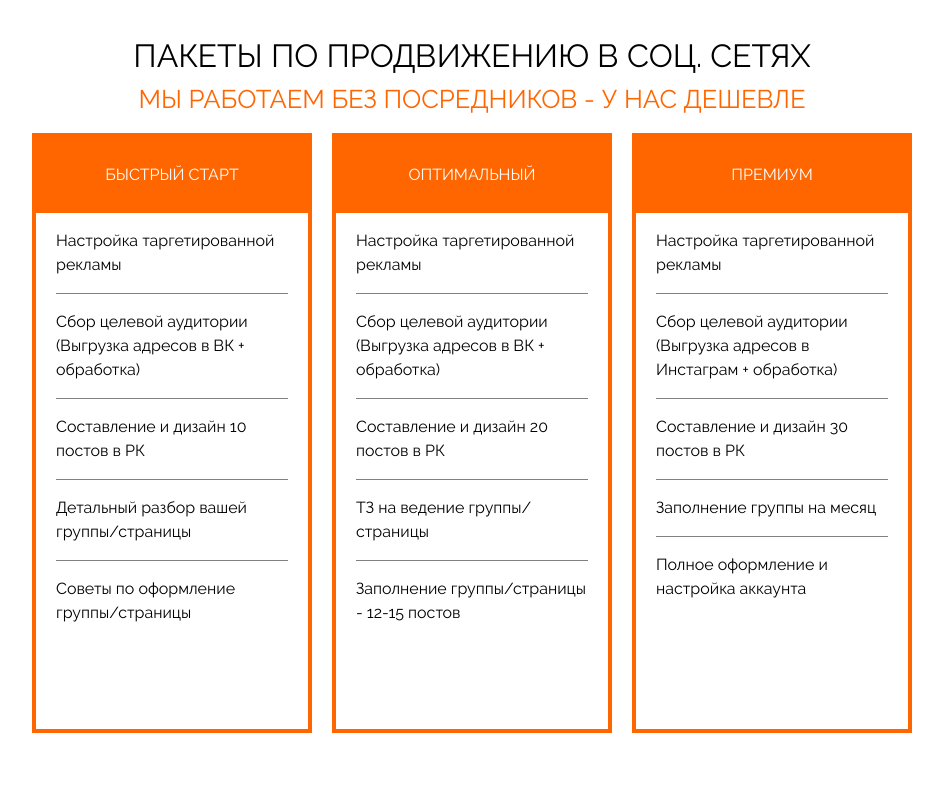
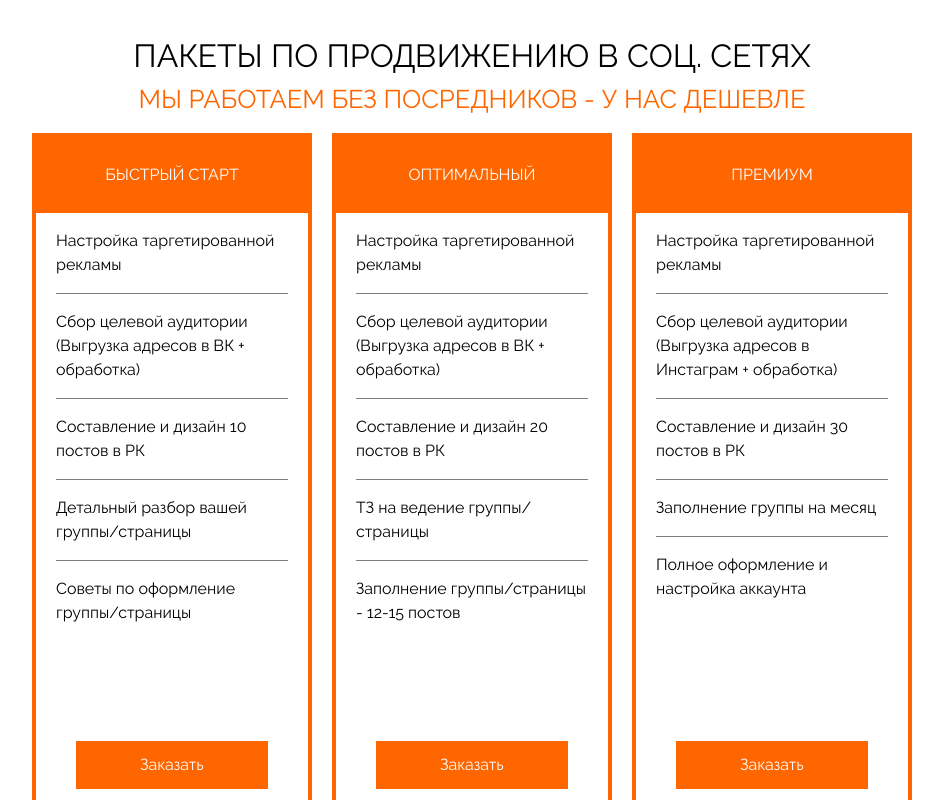
Before and after one commit to nlv/promote, a plain HTML site: page promote-vk.html in a window 1280 px wide. Shown: the part 3380-4180 px from the top of the page, without its empty margins (168-1111 px from the left). Drawn offline with nearby package versions, Linux system fonts and the light colour scheme.

Commit message:
кнопка заказать на пакетах соц. сети

```diff
--- a/css/main.css
+++ b/css/main.css
@@ -511,7 +511,9 @@ body
 .package-card
 {
   width        : 280px;
-  height       : 600px;
+  height       : 680px;
+  position     : relative;
+  align-items  : center;
   border-color : #ff6600;
   border-width : 4px;
   border-style : solid;
@@ -547,20 +549,26 @@ body
   border-bottom-width : 0;
 }
 
-.package-card p:first-of-type
+.package-card .callback-simple
 {
-  border           : inherit inherit inherit;
-  background-color : inherit;
-  padding-top      : 15px;
+  position : absolute;
+  bottom   : 20px;
+  left     : 0px;
+  width    : 100%;
 }
 
-.package-card p
+.package-card .callback-simple a
 {
-  font-size   : 1.6em;
-  padding-top : 10px;
-  text-align  : justify;
-  text-indent : 20px;
-  line-height : 1.19999em;
+  display          : block;
+  margin-left      : 40px;
+  margin-right     : 40px;
+  padding-top      : 1rem;
+  padding-bottom   : 1rem;
+  background-color : #ff6600;
+  color            : #ffffff;
+  text-align       : center;
+  font-size        : 1rem;
+  text-decoration  : none;
 }
 
 .service-item
--- a/promote-vk.html
+++ b/promote-vk.html
@@ -277,6 +277,14 @@
                     <li>Детальный разбор вашей группы/страницы </li>
                     <li>Советы по оформление группы/страницы</li>
                 </ul>
+
+                <div class="callback-simple">
+                    <a target="_self" href="#">
+                        <span class="callback-text">
+                            Заказать
+                        </span>
+                    </a>
+                </div>
             </div>
 
             <div class="package-card">
@@ -288,6 +296,14 @@
                     <li>ТЗ на ведение группы/страницы</li>
                     <li>Заполнение группы/страницы - 12-15 постов</li>
                 </ul>
+
+                <div class="callback-simple">
+                    <a target="_self" href="#">
+                        <span class="callback-text">
+                            Заказать
+                        </span>
+                    </a>
+                </div>
             </div>
 
             <div class="package-card">
@@ -299,8 +315,17 @@
                     <li>Заполнение группы на месяц </li>
                     <li>Полное оформление и настройка аккаунта</li>
                 </ul>
+
+                <div class="callback-simple">
+                    <a target="_self" href="#">
+                        <span class="callback-text">
+                            Заказать
+                        </span>
+                    </a>
+                </div>
             </div>
         </div>
+
 
 
     </section>
```
Also changed, not shown: 1 other file.
